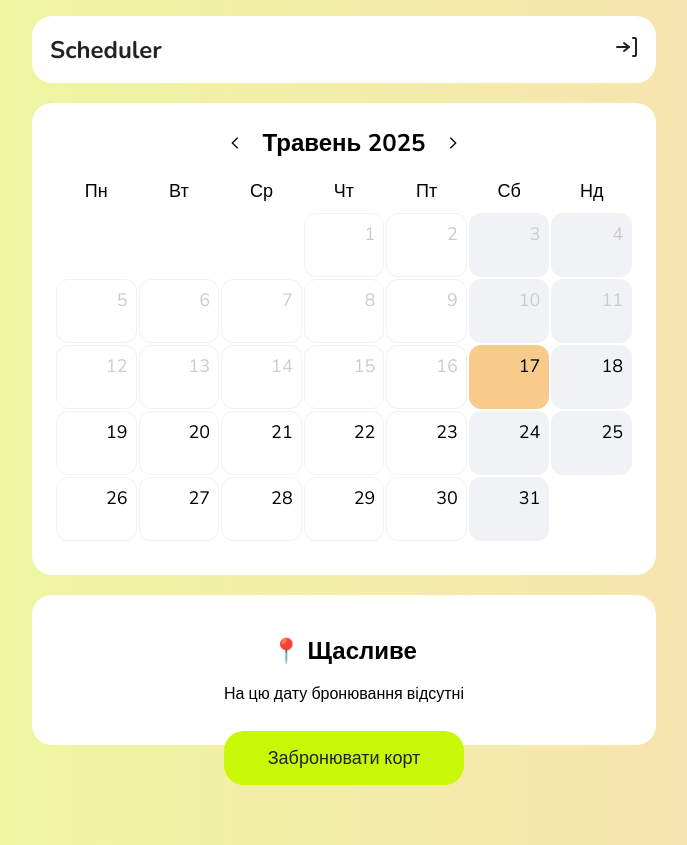
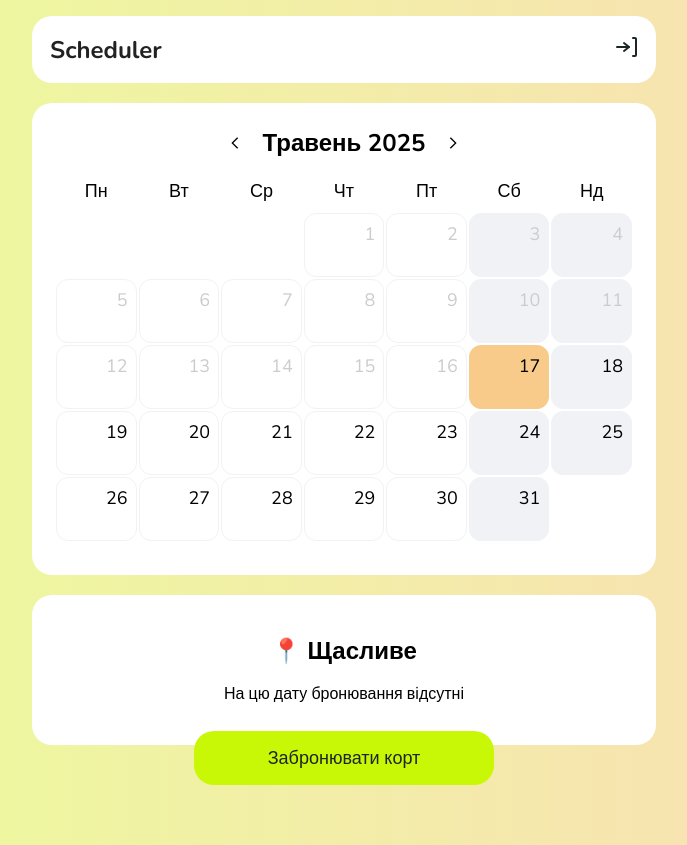
Before and after one commit to den-soima/tennis-court-scheduler-nextjs, a Next.js app: page /calendar/1 in a window 1280 px wide. Shown: the whole page, without its empty margins (296-983 px from the left). Built offline with nearby package versions, Linux system fonts and the light colour scheme; no server answers; the database is empty.

Commit message:
fixed form size, aside menu width for desktop, booking modal style

```diff
--- a/app/login/page.module.scss
+++ b/app/login/page.module.scss
@@ -25,9 +25,11 @@
 }
 
 .form {
-  display: flex;
-  flex-direction: column;
-  gap: 10px;
+  @include mixins.form-size-mobile;
+
+  @include mixins.on-tablet {
+    width: 300px;
+  }
 
   @include mixins.on-desktop {
     gap: 20px;
--- a/app/register/page.module.scss
+++ b/app/register/page.module.scss
@@ -26,9 +26,11 @@
 }
 
 .form {
-  display: flex;
-  flex-direction: column;
-  gap: 10px;
+  @include mixins.form-size-mobile;
+
+  @include mixins.on-tablet {
+    width: 300px;
+  }
 
   @include mixins.on-desktop {
     gap: 20px;
--- a/app/reset-pass/page.module.scss
+++ b/app/reset-pass/page.module.scss
@@ -25,9 +25,11 @@
 }
 
 .form {
-  display: flex;
-  flex-direction: column;
-  gap: 10px;
+  @include mixins.form-size-mobile;
+
+  @include mixins.on-tablet {
+    width: 300px;
+  }
 
   @include mixins.on-desktop {
     gap: 20px;
--- a/components/AsideMenu/AsideMenu.module.scss
+++ b/components/AsideMenu/AsideMenu.module.scss
@@ -13,6 +13,7 @@
   height: 100vh;
   z-index: 10;
   width: 100%;
+
   box-sizing: border-box;
   margin: 0 auto;
   padding: 16px;
@@ -33,6 +34,10 @@
   // max-width: 1024px;
   padding: 16px;
   border-radius: variables.$border-radius;
+
+  @include mixins.on-desktop {
+    margin-inline: 200px;
+  }
 }
 
 .nav {
--- a/components/BookingModal/BookingModal.module.scss
+++ b/components/BookingModal/BookingModal.module.scss
@@ -23,16 +23,21 @@
   display: flex;
   flex-direction: column;
   align-items: center;
-  gap: 10px;
+  gap: 20px;
 }
 
 .title {
   margin: 0 auto;
 }
 
-.description {
+.date {
   text-align: center;
-  margin-bottom: 20px;
+
+  @include typography.date-numbers-mobile;
+
+  @include mixins.on-desktop {
+    @include typography.date-numbers-web;
+  }
 }
 
 .form {
@@ -40,6 +45,11 @@
   flex-direction: column;
   gap: 10px;
   align-items: center;
+}
+
+.label {
+  font-size: 18px;
+  margin-bottom: 10px;
 }
 
 .clockWrapper {
@@ -51,6 +61,7 @@
   display: flex;
   flex-direction: column;
   align-items: center;
+  margin-bottom: 10px;
 }
 
 .buttonWrapper {
@@ -61,6 +72,8 @@
   position: absolute;
   font-size: 14px;
   color: red;
+  left: 50%;
+  transform: translateX(-50%);
   text-align: center;
   bottom: 60px;
 }
--- a/components/BookingModal/BookingModal.tsx
+++ b/components/BookingModal/BookingModal.tsx
@@ -144,12 +144,12 @@ export default function BookingModal({ userName, userId, courtId, selectedDay, o
         <div className={styles.container}>
           <h3 className={styles.title}>Бронювання</h3>
 
-          <p className={styles.description}>Забронювати корт на {dayjs(selectedDay).format('D MMMM YYYY')}</p>
+          <p className={styles.date}>{dayjs(selectedDay).format('D MMMM YYYY')}</p>
 
           <form className={styles.form} onSubmit={handleSubmit}>
             <div className={styles.clockWrapper}>
               <div className={styles.clock}>
-                <label>Початок:</label>
+                <label className={styles.label}>Початок:</label>
                 <LocalizationProvider dateAdapter={AdapterDayjs}>
                   <StyledClock
                     ampm={false}
@@ -163,7 +163,7 @@ export default function BookingModal({ userName, userId, courtId, selectedDay, o
               </div>
 
               <div className={styles.clock}>
-                <label>Кінець:</label>
+                <label className={styles.label}>Кінець:</label>
                 <LocalizationProvider dateAdapter={AdapterDayjs}>
                   <StyledClock
                     ampm={false}
--- a/styles/helpers/_mixins.scss
+++ b/styles/helpers/_mixins.scss
@@ -35,7 +35,7 @@
 @mixin green-button {
   margin: 0 auto;
   padding: 15px;
-  width: 240px;
+  width: 300px;
   display: flex;
   justify-content: center;
   align-items: center;
@@ -124,3 +124,10 @@
   margin-bottom: 16px;
   background-color: variables.$white-background;
 }
+
+@mixin form-size-mobile {
+  display: flex;
+  flex-direction: column;
+  gap: 10px;
+  width: 100%;
+}
```
